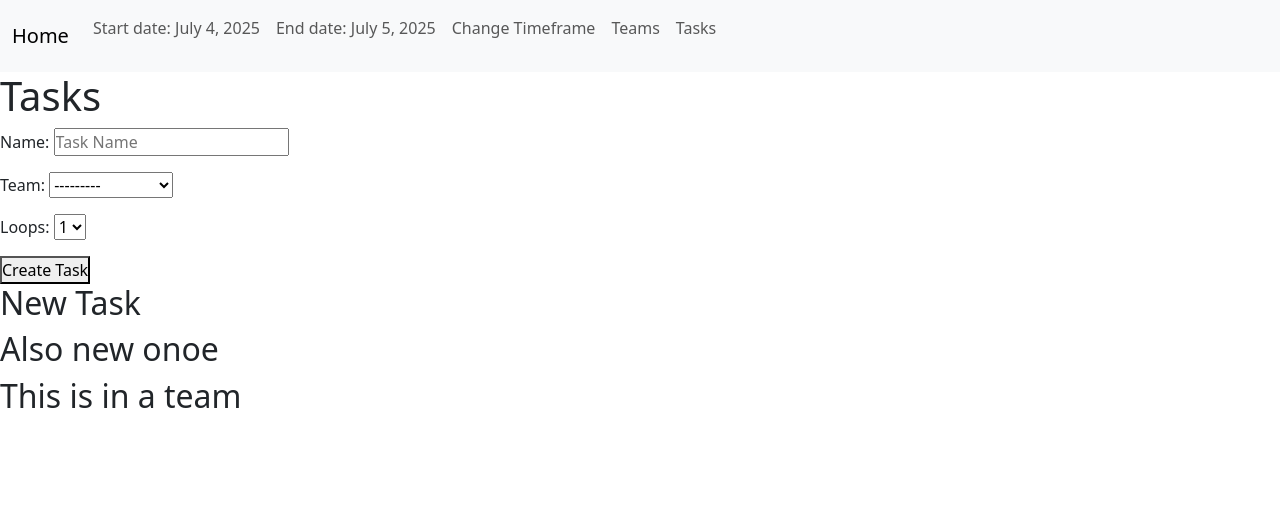
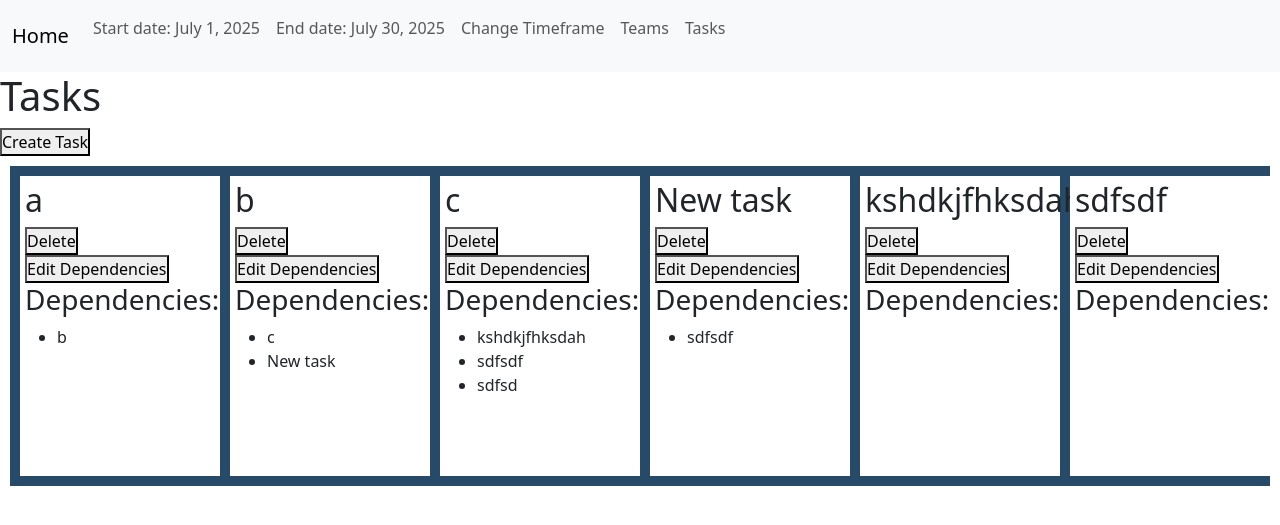
Before and after one commit to floriankoehl/project_management_tool, a Django app: page /tasks in a window 1280 px wide. Shown: the top 525 px of the page. Run offline with Django 5.2, Linux system fonts and the light colour scheme; data comes from the database, SQL or seed files in the repository.

Commit message:
possible to add dependencies now

```diff
--- a/distributor/models.py
+++ b/distributor/models.py
@@ -15,6 +15,7 @@ class Task(models.Model):
     name = models.CharField(max_length=100)
     team = models.ForeignKey(Team, on_delete=models.SET_NULL, null=True, blank=True)
     loops = models.IntegerField(default=0)
+    initial_dependencies = models.ManyToManyField("self", symmetrical=False, blank=True)
 
     def __str__(self):
         return self.name
@@ -24,7 +25,8 @@ class TaskLoop(models.Model):
     task = models.ForeignKey(Task, on_delete=models.CASCADE)
     loop_index = models.IntegerField(default=0)
     scheduled_date = models.DateField()
-    dependencies = models.ManyToManyField("self", symmetrical=False, blank=True)
+    defined_dependencies = models.ManyToManyField("self", symmetrical=False, blank=True, related_name="defined_dependencies_set")
+    generated_dependencies = models.ManyToManyField("self", symmetrical=False, blank=True, related_name="generated_dependencies_set")
     priority = models.IntegerField(default=0)
     difficulty = models.IntegerField(default=0)
     approval_required = models.BooleanField(default=False)
--- a/distributor/static/css/style.css
+++ b/distributor/static/css/style.css
@@ -14,3 +14,56 @@
 /*#name_input_team {*/
 /*    height: 200px !important;*/
 /*}*/
+
+
+.create_task_form {
+    min-height: 400px;
+    background-color: #d9efff;
+    padding: 10px;
+    /*color: white*/
+}
+
+.all_tasks {
+    background-color: #274a68;
+    margin: 10px;
+    padding: 10px;
+    display: flex;
+    gap: 10px;
+    overflow-x: auto;
+    max-width: 100%;
+}
+.task_listing {
+    height: 300px;
+    width: 200px;
+    background-color: white;
+    /*border-radius: 5px;*/
+    padding: 5px;
+    flex-shrink: 0;
+}
+
+/*.select_possible_dependencies {*/
+/*    display: flex;*/
+/*}*/
+
+.pos_dep_add_button {
+    height: 100px !important;
+    width: 150px !important;
+    margin: 10px;
+    border: none;
+    background-color: white;
+    border-radius: 5px;
+}
+
+.pos_dep_add_button:hover {
+    background-color: #a5ff5e;
+}
+
+.dependency-buttons {
+  display: flex;
+  flex-wrap: wrap;         /* allow wrapping to next row */
+  gap: 10px;               /* spacing between buttons/forms */
+}
+
+.dependency-buttons form {
+  display: inline-block;   /* prevent form from forcing a new line */
+}
--- a/distributor/urls.py
+++ b/distributor/urls.py
@@ -6,7 +6,13 @@ urlpatterns = [
     path('teams', views.teams, name='teams'),
     path('tasks', views.tasks, name='tasks'),
     path('create_team', views.create_team, name='create_team'),
+    path('create_task_page', views.create_task_page, name='create_task_page'),
     path('create_task', views.create_task, name='create_task'),
     path('define_project_timeframe', views.define_project_timeframe, name='define_project_timeframe'),
     path("change_project_page", views.change_project_page, name='change_project_page'),
+    path('delete_task/<int:id>/', views.delete_task, name='delete_task'),
+    path('add_dependency/<int:id>/', views.add_dependency, name='add_dependency'),
+    path('add_dependency_page/<int:id>/', views.add_dependency_page, name='add_dependency_page'),
+    path('delete_dependency/<int:id>/', views.delete_dependency, name='delete_dependency'),
+
 ]
--- a/distributor/views.py
+++ b/distributor/views.py
@@ -2,6 +2,7 @@ from django.shortcuts import render, redirect
 from .forms import TeamCreationForm, TaskCreationForm, ProjectTimeframeForm
 
 from .models import Team, Task, Project
+from .utils import get_valid_possible_dependencies
 
 
 # Create your views here.
@@ -40,23 +41,75 @@ def tasks(request):
     task_form = TaskCreationForm()
     context = {
         'all_tasks': all_tasks,
-        'task_form': task_form
+        'task_form': task_form,
+        "show_create_button": True
     }
 
     return render(request, 'distributor/tasks.html', context)
 
 
-
+def create_task_page(request):
+    all_tasks = Task.objects.all()
+    task_form = TaskCreationForm()
+    context = {
+        'all_tasks': all_tasks,
+        'task_form': task_form
+    }
+    return render(request, 'distributor/create_task_page.html', context)
 
 def create_task(request):
     if request.method == "POST":
         form = TaskCreationForm(request.POST)
         if form.is_valid():
-            form.save()
-            return redirect('tasks')
+            new_task = form.save()
+            return redirect('add_dependency_page', new_task.id)
         else:
             form = TaskCreationForm()
             return render(request, 'distributor/tasks.html', {'form': form})
+
+
+
+def add_dependency_page(request, id):
+    task_to_be_modified = Task.objects.get(id=id)
+
+    context = {
+        'possible_deps': get_valid_possible_dependencies(task_to_be_modified),
+        'task': task_to_be_modified,
+    }
+    return render(request, 'distributor/add_dep_task.html', context)
+
+
+def add_dependency(request, id):
+    if request.method == "POST":
+        dep_to_be_added = request.POST.get('dep_to_be_added')
+        task_to_be_modified = Task.objects.get(id=id)
+        task_to_be_modified.initial_dependencies.add(dep_to_be_added)
+        task_to_be_modified.save()
+
+        referer = request.META.get('HTTP_REFERER')  # where the request came from
+        return redirect(referer or 'tasks')  # fallback if header is missing
+
+
+def delete_dependency(request, id):
+    if request.method == "POST":
+        task_to_be_modified = Task.objects.get(id=id)
+        dep_to_be_removed = request.POST.get('dep_to_be_removed')
+        task_to_be_modified.initial_dependencies.remove(dep_to_be_removed)
+        task_to_be_modified.save()
+        referer = request.META.get('HTTP_REFERER')
+        return redirect(referer or 'tasks')
+
+
+
+def delete_task(request, id):
+    if request.method == "POST":
+        task = Task.objects.get(pk=id)
+        task.delete()
+        return redirect('tasks')
+
+
+
+
 
 
 
--- a/templates/distributor/tasks.html
+++ b/templates/distributor/tasks.html
@@ -5,17 +5,36 @@
 {% block content %}
     <h1>Tasks</h1>
 
-    <form method="POST" action="{% url 'create_task' %}">
-        {% csrf_token %}
-        {{ task_form.as_p }}
-        <button type="submit">Create Task</button>
-    </form>
 
+    {% if show_create_button %}
+        <form method="GET" action="{% url 'create_task_page' %}">
+            <button>Create Task</button>
+        </form>
+    {% endif %}
+    {% block task_creation_content %}
+    {% endblock %}
+
+
+    {% if show_create_button %}
     <div class="all_tasks">
         {% for task in all_tasks %}
             <div class="task_listing">
                 <h2>{{ task.name }}</h2>
+                <form method="POST" action="{% url 'delete_task' task.id %}">
+                    {% csrf_token %}
+                    <button type="submit">Delete</button>
+                </form>
+                <form action="{% url 'add_dependency_page' task.id %}">
+                    <button type="submit">Edit Dependencies</button>
+                </form>
+                <h3>Dependencies: </h3>
+                <ul>
+                    {% for dep in task.initial_dependencies.all %}
+                        <li>{{ dep.name }}</li>
+                    {% endfor %}
+                </ul>
             </div>
         {% endfor %}
     </div>
+    {% endif %}
 {% endblock %}
```
Also changed, not shown: distributor/utils.py (added, +34 -0 lines), templates/distributor/add_dep_task.html (+36 -10 lines), templates/distributor/create_task_page.html (added, +13 -0 lines), db.sqlite3, distributor/migrations/0005_remove_taskloop_dependencies_and_more.py (added), distributor/migrations/0006_task_initial_dependencies.py (added).
